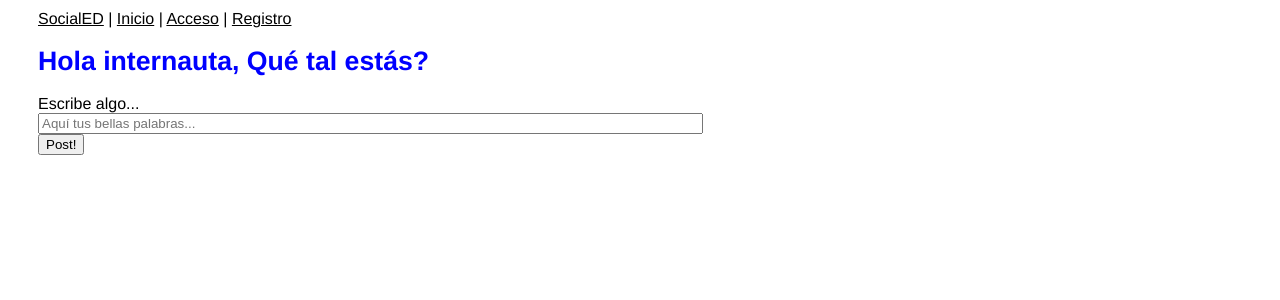
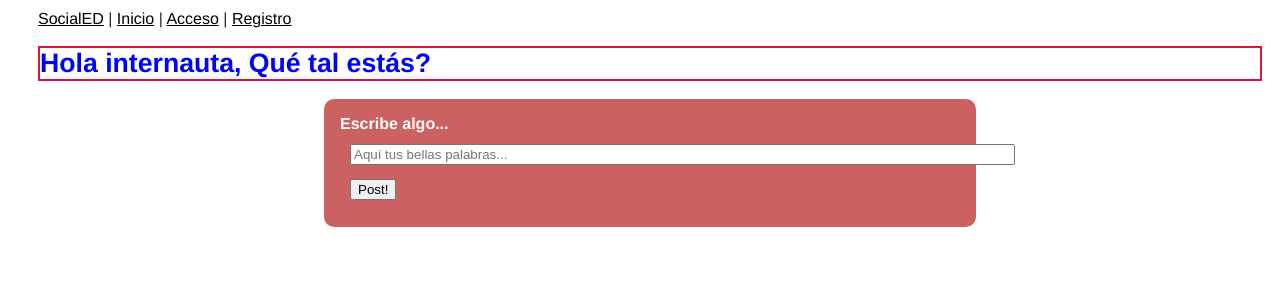
Before and after one commit to sergiovaquerogarcia/redSocial, a Flask app: page /home in a window 1280 px wide. Shown: the top 300 px of the page. Run offline with Flask 2, Linux system fonts and the light colour scheme.

Commit message:
AÑADO MI ESTILO PROPIO

```diff
--- a/static/css/socialed-style.css
+++ b/static/css/socialed-style.css
@@ -5,7 +5,7 @@
   font-family: Helvetica, Geneva, Arial, sans-serif;
   padding-left: 20px;
   background-color: #FFFFFF; /* beige */
-  font-color: #2A2929; /* dark grey */
+  color: #2A2929; /* dark grey */
   margin: 10px;
 }
 a:link{
@@ -18,26 +18,24 @@ a:hover {
 h1 {
    color:blue;
    font-size:20pt;
-
-
+   border: crimson 2px solid;
 }
 form {
-
-
-
-
-
+  width: 620px;
+	padding: 16px;
+	border-radius: 10px;
+	margin: auto;
+	background-color: rgb(204, 97, 97);
 }
 label {
-
-
-
-
-
+  width: 150px;
+	font-weight: bold;
+	display: block;
+  color:white;
 }
 .inputs {
-
-
-
-
+  width: 200px;
+	padding: 3px 10px;
+	margin: 8px 0;
+	display: block;
 }
```
